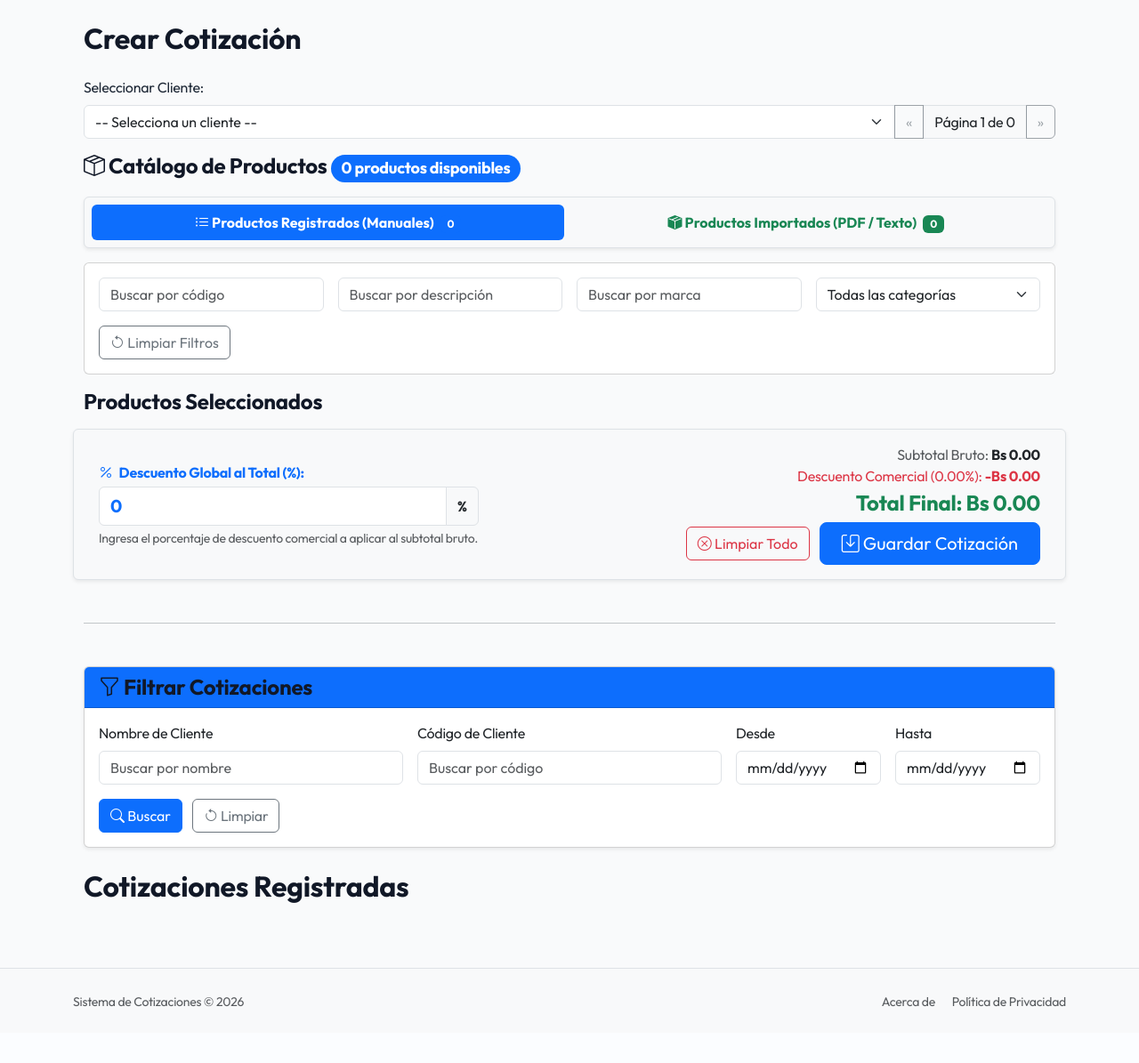
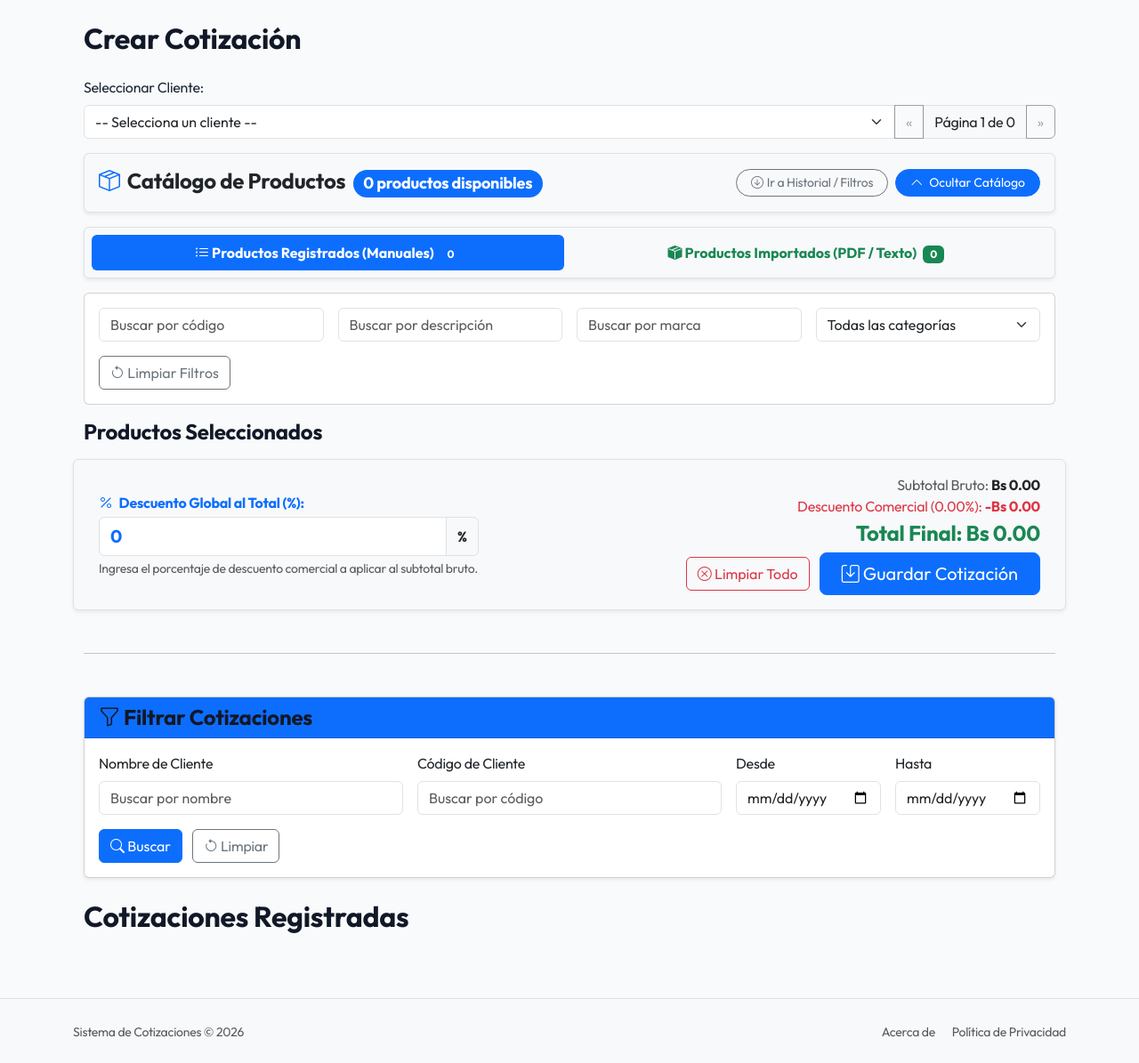
Before and after one commit to YungFozter/Sistema-de-Inventario-y-Cotizacion, a Flask app: page /cotizaciones in a window 1280 px wide. Shown: the part 66-1261 px from the top of the page at 89% size. Before the commit the page ends 1198 px from the top, so only its background shows below. Run offline with Flask 3, Linux system fonts and the light colour scheme; the visitor is signed in with stand-in values (Sample User, id 1); data comes from the database, SQL or seed files in the repository; data that the repository does not hold is empty; some libraries are stand-ins or nearby versions.

Commit message:
Agregar boton para ocultar/mostrar catalogo de productos en pantalla Cotizaciones con salto rapido a filtros e historial

```diff
--- a/templates/cotizaciones/cotizaciones.html
+++ b/templates/cotizaciones/cotizaciones.html
@@ -45,15 +45,32 @@
       });
     </script>
 
-    <!-- Catálogo de productos -->
-    <h4 class="mb-3">
-      <i class="bi bi-box-seam"></i> Catálogo de Productos
-      <span class="badge bg-primary rounded-pill" id="productos-count">
-        {% if tipo_producto == 'importados' %}{{ total_importados }}{% else %}{{ total_registrados }}{% endif %} productos disponibles
-      </span>
-    </h4>
+    <!-- Catálogo de productos con opción de colapsar -->
+    <div class="d-flex flex-wrap justify-content-between align-items-center mb-3 gap-2 bg-light p-3 rounded border shadow-sm">
+      <div>
+        <h4 class="mb-0 text-dark fw-bold">
+          <i class="bi bi-box-seam text-primary me-2"></i>Catálogo de Productos
+          <span class="badge bg-primary rounded-pill ms-1" id="productos-count">
+            {% if tipo_producto == 'importados' %}{{ total_importados }}{% else %}{{ total_registrados }}{% endif %} productos disponibles
+          </span>
+        </h4>
+      </div>
+      <div class="d-flex flex-wrap gap-2 align-items-center">
+        <a href="#cotizaciones-registradas-sec" class="btn btn-sm btn-outline-secondary rounded-pill px-3">
+          <i class="bi bi-arrow-down-circle me-1"></i>Ir a Historial / Filtros
+        </a>
+        <button class="btn btn-sm btn-primary rounded-pill px-3" type="button"
+                data-bs-toggle="collapse" data-bs-target="#seccion-catalogo-productos"
+                aria-expanded="true" aria-controls="seccion-catalogo-productos" id="btn-toggle-catalogo">
+          <i class="bi bi-chevron-up me-1" id="icon-toggle-catalogo"></i>
+          <span id="text-toggle-catalogo">Ocultar Catálogo</span>
+        </button>
+      </div>
+    </div>
 
-    <!-- Pestañas de Selección entre Productos Registrados (Manuales) e Importados -->
+    <!-- Contenedor Colapsable del Catálogo -->
+    <div class="collapse show" id="seccion-catalogo-productos">
+      <!-- Pestañas de Selección entre Productos Registrados (Manuales) e Importados -->
     <ul class="nav nav-pills nav-fill mb-3 p-2 bg-light rounded border shadow-sm" id="pills-tab-cotizacion" role="tablist">
       <li class="nav-item" role="presentation">
         <button class="nav-link {% if tipo_producto != 'importados' %}active{% endif %} fw-bold fs-6" id="tab-cotiz-registrados" type="button" onclick="cambiarTipoProducto('registrados')">
@@ -385,6 +402,7 @@
       <i class="bi bi-exclamation-triangle"></i> No hay productos disponibles. Registra algunos primero.
     </div>
     {% endif %}
+    </div> <!-- Fin Contenedor Colapsable del Catálogo -->
 
   <!-- Sistema de productos seleccionados NUEVO -->
   <h4 class="mb-3">Productos Seleccionados</h4>
@@ -428,8 +446,8 @@
 
   <hr class="my-5">
 
-  <!-- Filtros de búsqueda -->
-  <div class="card shadow-sm mb-4">
+  <!-- Filtros de búsqueda y Cotizaciones Registradas -->
+  <div class="card shadow-sm mb-4" id="cotizaciones-registradas-sec">
     <div class="card-header bg-primary text-white">
       <h4 class="mb-0"><i class="bi bi-funnel"></i> Filtrar Cotizaciones</h4>
     </div>
@@ -809,6 +827,40 @@
     // Inicializar vista
     mostrarOcultarCarritoVacio();
   });
+// Manejo del colapso del Catálogo de Productos y memoria en localStorage
+document.addEventListener('DOMContentLoaded', function() {
+  const catalogoCollapse = document.getElementById('seccion-catalogo-productos');
+  const btnToggle = document.getElementById('btn-toggle-catalogo');
+  const iconToggle = document.getElementById('icon-toggle-catalogo');
+  const textToggle = document.getElementById('text-toggle-catalogo');
+
+  if (catalogoCollapse && btnToggle) {
+    const estaOculto = localStorage.getItem('catalogo_cotizaciones_colapsado') === 'true';
+    if (estaOculto) {
+      catalogoCollapse.classList.remove('show');
+      if (iconToggle) iconToggle.className = 'bi bi-chevron-down me-1';
+      if (textToggle) textToggle.textContent = 'Mostrar Catálogo';
+      btnToggle.classList.remove('btn-primary');
+      btnToggle.classList.add('btn-outline-primary');
+    }
+
+    catalogoCollapse.addEventListener('hidden.bs.collapse', function () {
+      localStorage.setItem('catalogo_cotizaciones_colapsado', 'true');
+      if (iconToggle) iconToggle.className = 'bi bi-chevron-down me-1';
+      if (textToggle) textToggle.textContent = 'Mostrar Catálogo';
+      btnToggle.classList.remove('btn-primary');
+      btnToggle.classList.add('btn-outline-primary');
+    });
+
+    catalogoCollapse.addEventListener('shown.bs.collapse', function () {
+      localStorage.setItem('catalogo_cotizaciones_colapsado', 'false');
+      if (iconToggle) iconToggle.className = 'bi bi-chevron-up me-1';
+      if (textToggle) textToggle.textContent = 'Ocultar Catálogo';
+      btnToggle.classList.remove('btn-outline-primary');
+      btnToggle.classList.add('btn-primary');
+    });
+  }
+});
 </script>
 
 <style>
```
